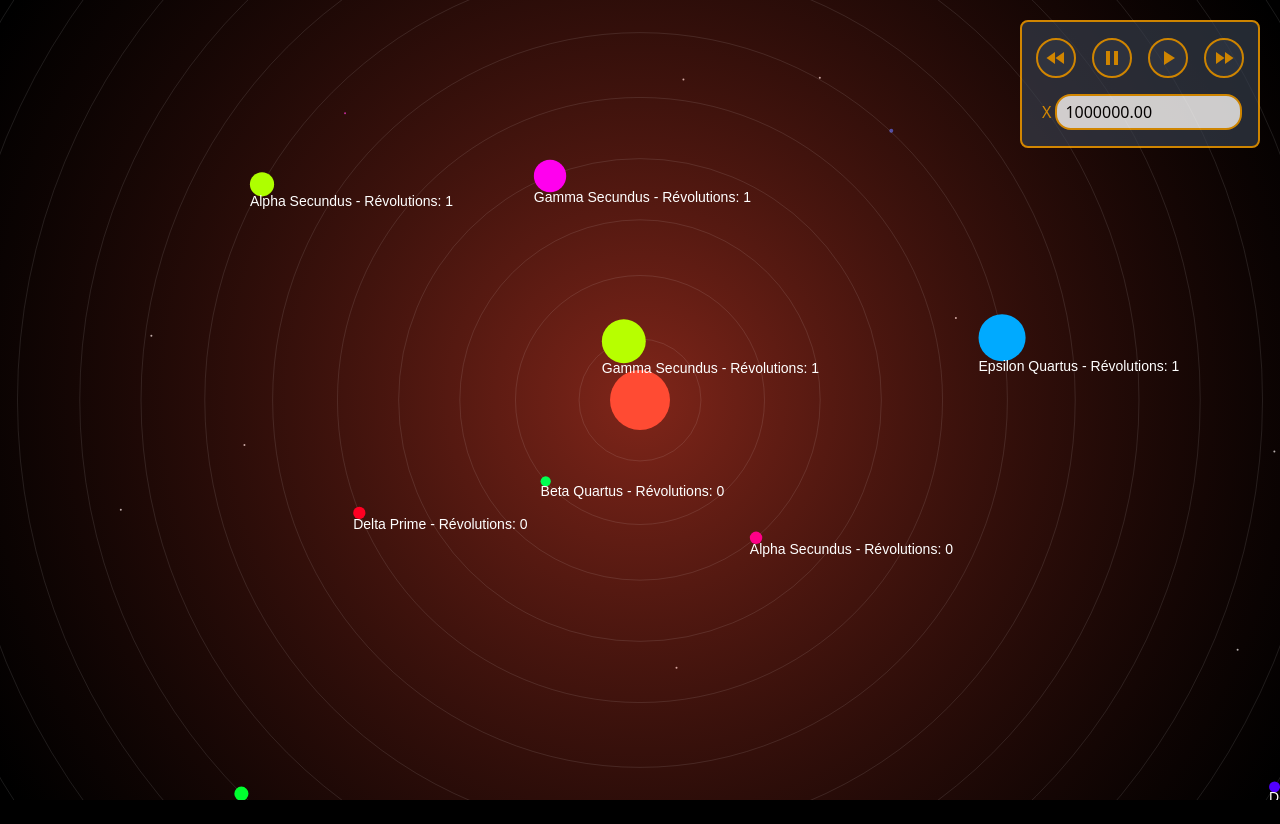
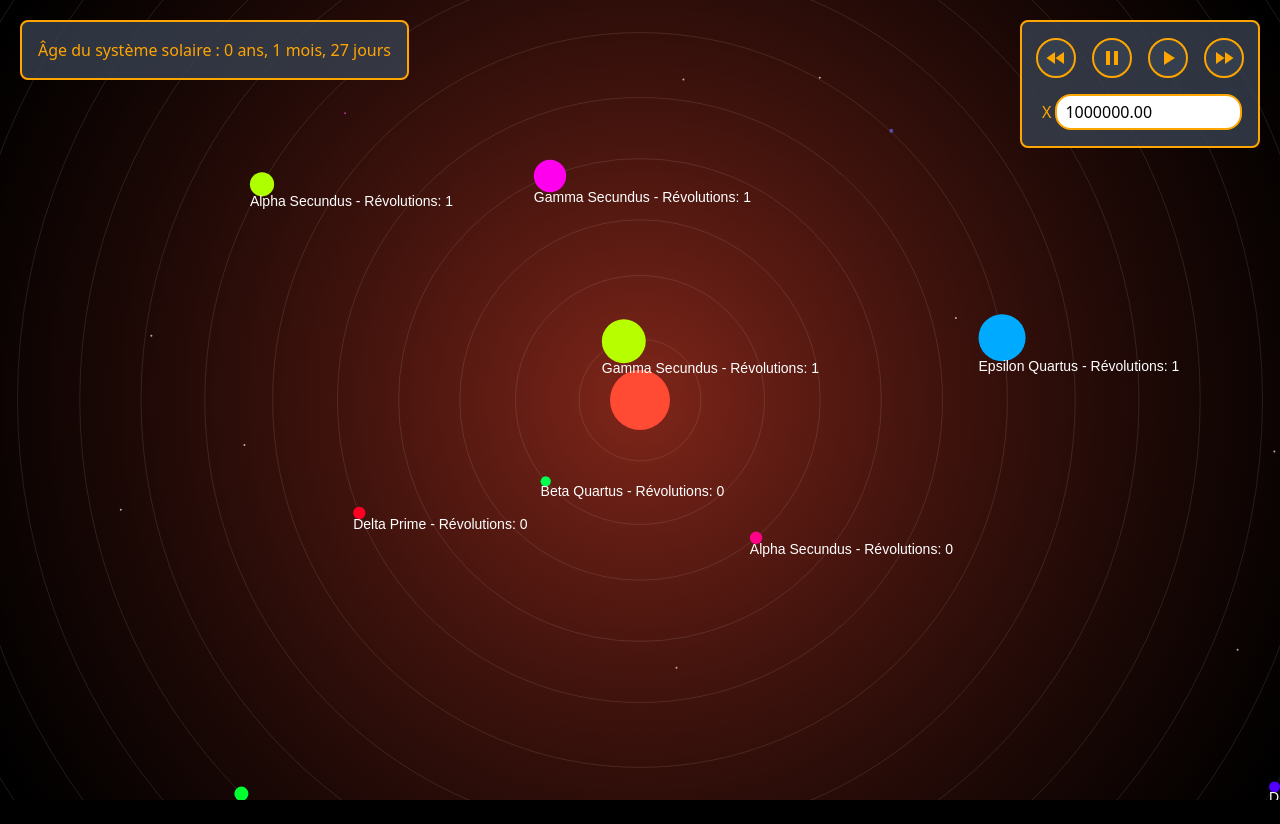
Before and after one commit to revilofr/revilofr.github.io, a website with bundled scripts: page solgen.html in a window 1280 px wide. After the commit the page ends 800 px from the top, so only its background shows below. Built offline with nearby package versions, Linux system fonts and the light colour scheme.

Commit message:
Correction de l'age du système

```diff
--- a/package.json
+++ b/package.json
@@ -1,6 +1,6 @@
 {
   "name": "solsysgen",
-  "version": "0.0.4",
+  "version": "0.0.5",
   "description": "A solar system generator",
   "main": "index.js",
   "type": "module",
--- a/solgen.html
+++ b/solgen.html
@@ -12,7 +12,7 @@
     <div id="canvas-container">
         <canvas></canvas>
         <div id="info-container"></div>
-        <div id="menu-container" " style=" opacity: 0.8;">
+        <div id="menu-container">
             <div class="flex items-center mb-4">
                 <button id="ralentirTempsButton" class="menu-button" title="Ralentir le temps">
                     <span class="material-icons">fast_rewind</span>
--- a/style.css
+++ b/style.css
@@ -30,6 +30,22 @@ canvas {
     flex-direction: column;
     align-items: center;
 }
+
+#info-container {
+    position: absolute;
+    top: 20px;
+    left: 20px;
+    background-color: rgba(55, 65, 81, 0.8);
+    border: 2px solid #FFA500;
+    padding: 1rem;
+    width: auto;
+    border-radius: 0.5rem;
+    display: flex;
+    flex-direction: column;
+    align-items: center;
+    color: #FFA500;
+}
+
 
 .menu-button {
     width: 2.5rem;
```
